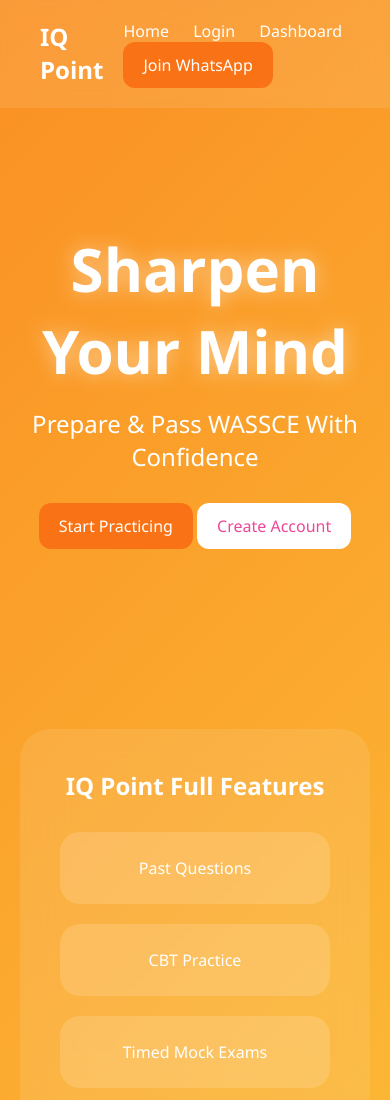
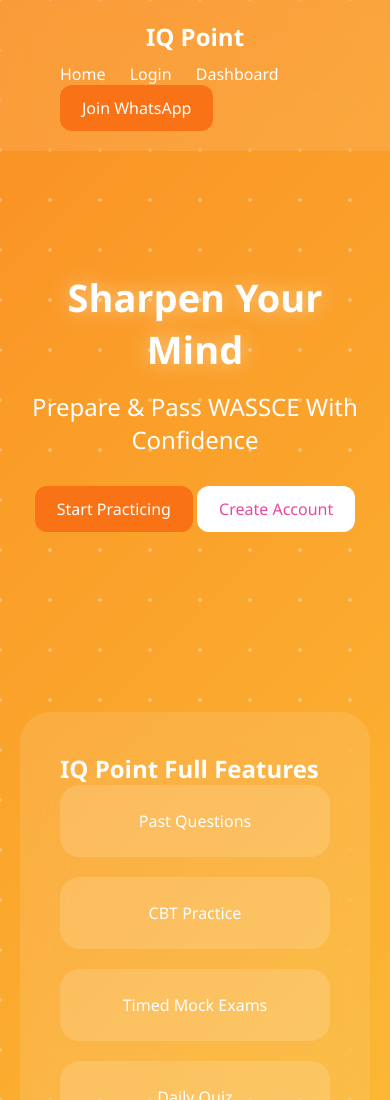
Before and after one commit to akinnevmo-gif/IQPt, a plain HTML site: page index.html in a window 390 px wide. Shown: the top 1100 px of the page. Drawn offline with Linux system fonts and the light colour scheme.

Commit message:
Update style.css

```diff
--- a/style.css
+++ b/style.css
@@ -5,7 +5,6 @@
     font-family: 'Segoe UI', sans-serif;
 }
 
-/* COLOR SYSTEM */
 :root {
     --green: #16a34a;
     --yellow: #fde047;
@@ -14,13 +13,30 @@
     --dark: #0f172a;
 }
 
-/* ANIMATED BACKGROUND */
 body {
     min-height: 100vh;
     background: linear-gradient(-45deg, #16a34a, #fde047, #f97316, #ec4899);
     background-size: 400% 400%;
     animation: gradientMove 12s ease infinite;
     color: white;
+    overflow-x: hidden;
+}
+
+/* FLOATING PARTICLES */
+body::before {
+    content: "";
+    position: fixed;
+    width: 200%;
+    height: 200%;
+    background-image: radial-gradient(circle, rgba(255,255,255,0.3) 2px, transparent 2px);
+    background-size: 50px 50px;
+    animation: moveParticles 40s linear infinite;
+    z-index: -1;
+}
+
+@keyframes moveParticles {
+    from { transform: translate(0,0); }
+    to { transform: translate(-200px,-200px); }
 }
 
 @keyframes gradientMove {
@@ -29,7 +45,6 @@
     100% {background-position: 0% 50%;}
 }
 
-/* NAVBAR */
 .navbar {
     display: flex;
     justify-content: space-between;
@@ -54,7 +69,6 @@
     color: var(--yellow);
 }
 
-/* HERO */
 .hero {
     text-align: center;
     padding: 120px 20px;
@@ -74,15 +88,16 @@
     margin-top: 30px;
 }
 
-/* BUTTONS */
 .btn-orange {
     background: var(--orange);
     color: white;
-    padding: 12px 20px;
+    padding: 12px 22px;
     border-radius: 12px;
     text-decoration: none;
     transition: 0.3s;
     display: inline-block;
+    border: none;
+    cursor: pointer;
 }
 
 .btn-orange:hover {
@@ -92,23 +107,19 @@
 .btn-white {
     background: white;
     color: var(--pink);
-    padding: 12px 20px;
+    padding: 12px 22px;
     border-radius: 12px;
     text-decoration: none;
+    border: none;
+    cursor: pointer;
 }
 
-/* FEATURES */
 .features {
     background: rgba(255,255,255,0.1);
     backdrop-filter: blur(20px);
     margin: 60px 20px;
     padding: 40px;
     border-radius: 30px;
-}
-
-.features h2 {
-    text-align: center;
-    margin-bottom: 30px;
 }
 
 .feature-grid {
@@ -129,9 +140,8 @@
     transform: translateY(-8px) scale(1.03);
 }
 
-/* QUIZ */
 .quiz-container {
-    max-width: 600px;
+    max-width: 650px;
     margin: 40px auto;
     background: rgba(255,255,255,0.15);
     padding: 30px;
@@ -141,7 +151,7 @@
 .option {
     background: var(--yellow);
     margin: 10px 0;
-    padding: 10px;
+    padding: 12px;
     border-radius: 10px;
     cursor: pointer;
     color: black;
@@ -153,10 +163,25 @@
     color: white;
 }
 
-/* INPUTS */
 input {
     padding: 12px;
     margin: 10px;
     border-radius: 10px;
     border: none;
 }
+
+/* MOBILE OPTIMIZATION */
+@media (max-width: 768px) {
+    .hero h1 {
+        font-size: 38px;
+    }
+
+    .navbar {
+        flex-direction: column;
+        align-items: center;
+    }
+
+    .nav-links {
+        margin-top: 10px;
+    }
+}
```
